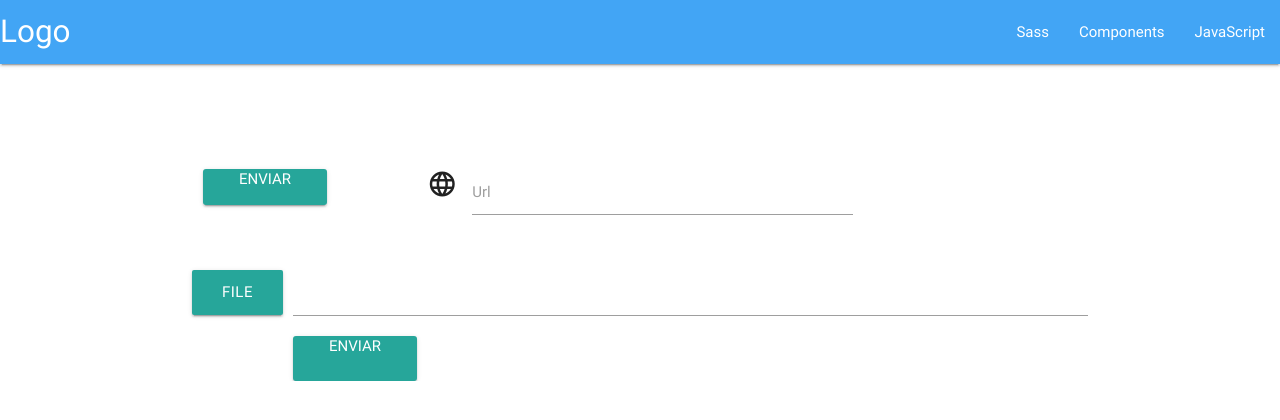
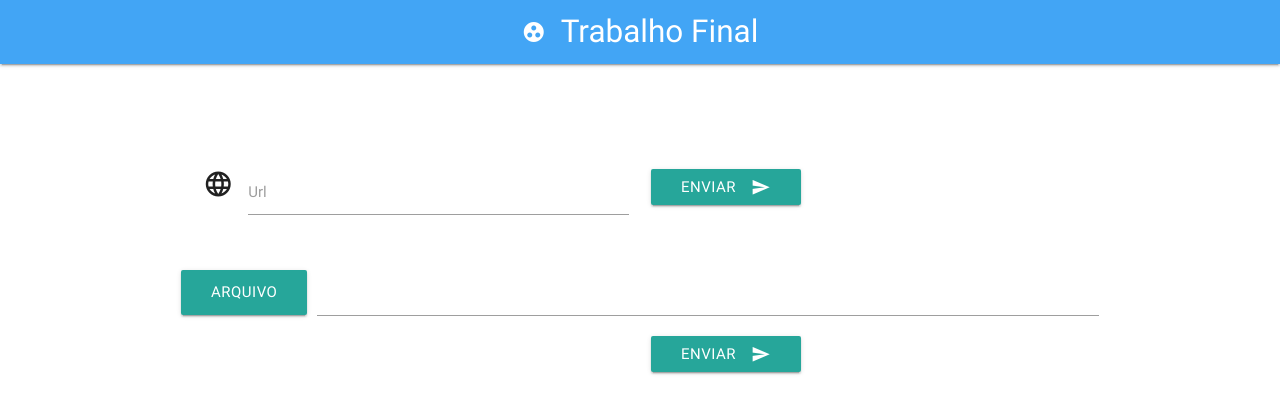
Before and after one commit to gutioliveira/pyCoffe, a Django app: page / in a window 1280 px wide. Shown: the top 420 px of the page. Run offline with Django 3.2, Linux system fonts and the light colour scheme; parts of the project's set-up code (start-up, migrations or seed data) failed here and were passed over; some libraries are stand-ins or nearby versions.

Commit message:
Melhorando o layout da aplicação.

```diff
--- a/prob/templates/prob/index.html
+++ b/prob/templates/prob/index.html
@@ -13,12 +13,7 @@
 	 <body>
 		 <nav>
 				<div class="nav-wrapper blue lighten-1">
-					<a href="#" class="brand-logo">Logo</a>
-					<ul id="nav-mobile" class="right hide-on-med-and-down">
-						<li><a href="sass.html">Sass</a></li>
-						<li><a href="badges.html">Components</a></li>
-						<li><a href="collapsible.html">JavaScript</a></li>
-					</ul>
+					<a class="brand-logo center"><i class="material-icons">group_work</i>Trabalho Final</a>
 				</div>
 		</nav>
 
@@ -30,30 +25,38 @@
 				<div class="row">
 					<form class="col s12" action="/prob/detail/" method="post">
 						{% csrf_token %}
-						<div class="input-field col s3">
-							<input type="submit" class="waves-effect waves-light btn" value="enviar"/>
-						</div>
 						<div class="input-field col s6">
 							<i class="material-icons prefix">language</i>
 							<input id="icon_prefix" type="text" class="validate" name="url">
 							<label for="icon_prefix">Url</label>
 						</div>
+						<div class="input-field col s3">
+							<button class="btn waves-effect waves-light" type="submit" name="action">Enviar
+			    			<i class="material-icons right">send</i>
+			  			</button>
+						</div>
 				 </form>
 			 </div>
 
+			 <div class="row">
 			 <form action="/prob/local_image/" method="post" enctype="multipart/form-data">
 				 <div class="file-field input-field">
-		      <div class="btn">
-		        <span>File</span>
+		      <div class="btn waves-effect waves-light">
+		        <span>Arquivo</span>
 						{% csrf_token %}
 					<input id="image" type="file" name="image">
 		      </div>
 		      <div class="file-path-wrapper">
-		        <input class="file-path validate" type="text">
-						<input type="submit" class="file-path validate waves-effect waves-light btn" value="enviar"/>
+		        	<input class="file-path validate" type="text">
 		      </div>
 	    	</div>
+			<div class="col s6 offset-s6">
+				<button class="btn waves-effect waves-light" type="submit" name="action">Enviar
+    			<i class="material-icons right">send</i>
+  			</button>
+			</div>
 			 </form>
+		 </div>
 
 			 <script type="text/javascript" src="https://code.jquery.com/jquery-2.1.1.min.js"></script>
 			 <script type="text/javascript" src="static/js/materialize.min.js"></script>
--- a/prob/views.py
+++ b/prob/views.py
@@ -22,7 +22,7 @@ labels = []
 
 PROJECT_ROOT = os.path.abspath(os.path.dirname(__file__))
 home_dir = os.getenv("HOME")
-caffe_root = os.path.join(home_dir, 'caffe')
+caffe_root = os.path.join(home_dir, 'Git/caffe')
 sys.path.insert(0, os.path.join(caffe_root, 'python'))
 
 import caffe
```
Also changed, not shown: prob/templates/prob/detail.html (+2 -7 lines).
